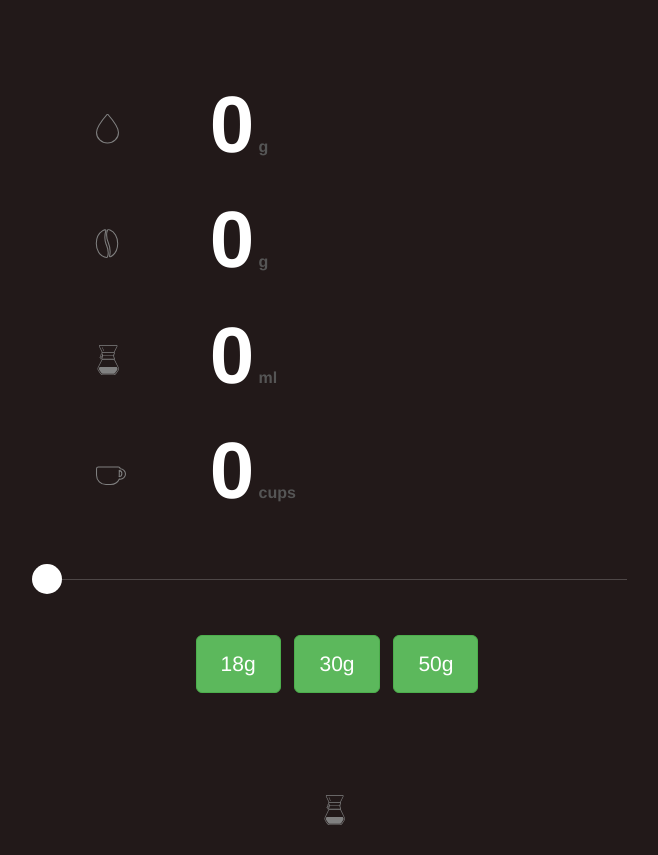
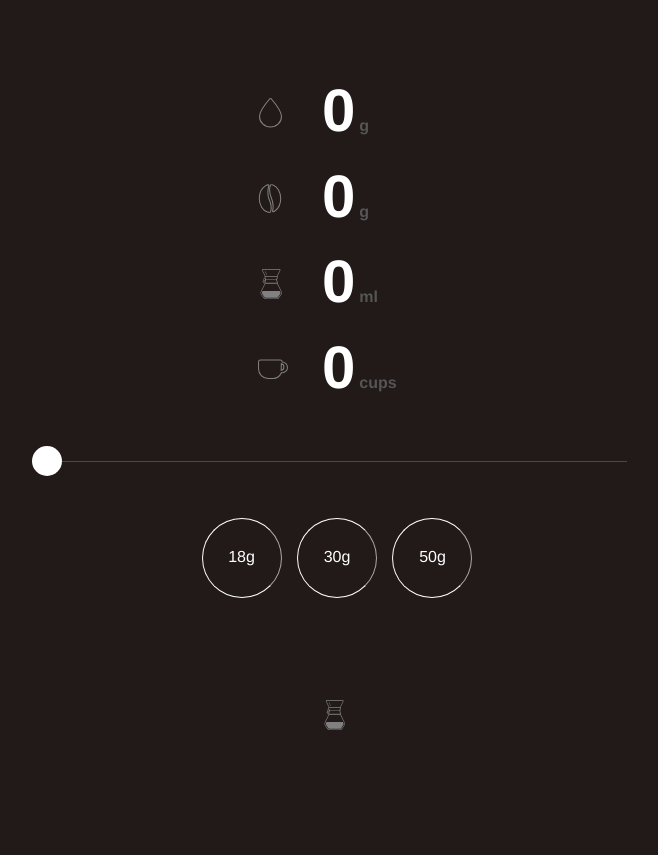
Before and after one commit to mikkomikkomikko/code, a plain HTML site: page index.html in a window 1280 px wide. Shown: the whole page, without its empty margins (303-961 px from the left). After the commit the page ends 800 px from the top, so only its background shows below. Drawn offline with Linux system fonts and the light colour scheme.

Commit message:
align adjust

```diff
--- a/css/css.css
+++ b/css/css.css
@@ -6,18 +6,13 @@ body {
     background-color: #221919;
 }
 
-.div {
-    /*DEV TOOL*/
-    border: 1px solid #000000;
-}
-
-
 
 .slider-demo {
     height: 100%
 }
+
 .big {
-    font-size: 80px;
+    font-size: 60px;
     font-weight: 900;
     color: #FFF;
 }
@@ -31,37 +26,55 @@ body {
 .icon {
     height: 30px;
     width: auto;
-    margin-top: 46px;
+    margin-top: 30px;
+    margin-right: 40px
+}
+.icondiv {
+    text-align: right;
 
 }
 
 .cup {
     height: auto;
     width: 30px;
-    margin-top: 52px;
-    margin-right: -7px;
-    text-align: right;
-}
-
-.icon-align {
-    text-align: right;
+    margin-top: 34px;
+    margin-right: 34px;
 }
 
 .amount {
     text-align: left;
-    margin-left: 10%;
+    margin-left: -30px;
 }
+.row {
+    text-align: center;
 
+}
 .icon-header {
     margin-right: 5px;
     height: 30px;
     width: auto;
 }
 
-.preset {
-    margin: 5px;
+.presetbtn {
+    border-width: 1px;
+    border-bottom-style: solid;
+    border-color: #ffffff;
+    height: 80px;
+    width: 80px;
+    border-radius: 40px;
+    color: #ffffff;
+    background-color: #221919;
     text-align: center;
+    font-size: 16px;
+    margin: 1%;
 }
+
+.presetbtn:active {
+    border-color: #221919;
+    color: #221919;
+    background-color: #fff;
+}
+
 
 
 /* Everything but the jumbotron gets side spacing for mobile first views */
@@ -139,6 +152,7 @@ body {
     margin-top: 28px;
 }
 
+
 /* Responsive: Portrait tablets and up */
 
 @media screen and (min-width: 768px) {
--- a/index.html
+++ b/index.html
@@ -41,58 +41,60 @@
 
                 <!--Water -->
                 <div class="row">
-                    <div class="col-xs-2 icon-align">
+                    <div class="col-xs-6 icondiv">
                         <img src="images/Water.svg" class="icon">
                     </div>
-                    <div class="col-xs-8 amount">
-                        <span class="big" type="text" ng-bind="water"></span><span class="unit"> g</span>
+                    <div class="col-xs-6 amount">
+                        <span class="big" type="text" ng-bind="water"></span>
+                        <span class="unit"> g</span>
                     </div>
-                    <div class="col-xs-2"></div>
                 </div>
 
                 <!--Beans -->
                 <div class="row">
-                    <div class="col-xs-2 icon-align">
+
+                        <div class="col-xs-6 icondiv">
                         <img src="images/Beans.svg" class="icon">
                     </div>
-                    <div class="col-xs-8 amount">
-                        <span class="big" type="text" ng-bind="beans"></span><span class="unit"> g</span>
+                            <div class="col-xs-6 amount">
+                        <span class="big" type="text" ng-bind="beans"></span>
+                        <span class="unit"> g</span>
                     </div>
-                    <div class="col-xs-2"></div>
                 </div>
 
                 <!--Coffee -->
                 <div class="row">
-                    <div class="col-xs-2 icon-align">
-                        <img src="images/Chemex.svg" class="icon">
+
+                        <div class="col-xs-6 icondiv">
+
+                            <img src="images/Chemex.svg" class="icon">
                     </div>
-                    <div class="col-xs-8 amount">
+                            <div class="col-xs-6 amount"><span class="big" type="text" ng-bind="coffee"></span>
+                            <span class="unit"> ml</span>
+                        </div>
 
-                        <span class="big" type="text" ng-bind="coffee"></span><span class="unit"> ml</span>
-                    </div>
-
-                    <div class="col-xs-2">
-                    </div>
                 </div>
 
                 <!--Cups -->
                 <div class="row">
-                    <div class="col-xs-2 icon-align">
-                        <img src="images/Coffee.svg" class="cup">
+
+                    <div class="col-xs-6 icondiv">
+                        <img src="images/Coffee.svg" class="icon cup">
                     </div>
-                    <div class="col-xs-8 amount">
-
-                        <span class="big" type="text" ng-bind="cups"></span><span class="unit"> cups</span>
-                    </div>
-                    <div class="col-xs-2">
+                        <div class="col-xs-6 amount">
+                        <span class="big" type="text" ng-bind="cups"></span>
+                        <span class="unit"> cups</span>
                     </div>
                 </div>
-
+                <!--Slider -->
                 <div wn-slider ng-model="slider" min="min" max="max" class="slider-wrapper">
                 </div>
-                <button class="btn btn-lg btn-success preset" ng-click="preset18()">18g</button>
-                <button class="btn btn-lg btn-success preset" ng-click="preset30()">30g</button>
-                <button class="btn btn-lg btn-success preset" ng-click="preset50()">50g</button>
+                <!--Presets -->
+                <div class="presetdiv">
+                    <button class="presetbtn" ng-click="preset18()">18g</button>
+                    <button class="presetbtn" ng-click="preset30()">30g</button>
+                    <button class="presetbtn" ng-click="preset50()">50g</button>
+                </div>
             </section>
         </div>
 
```
